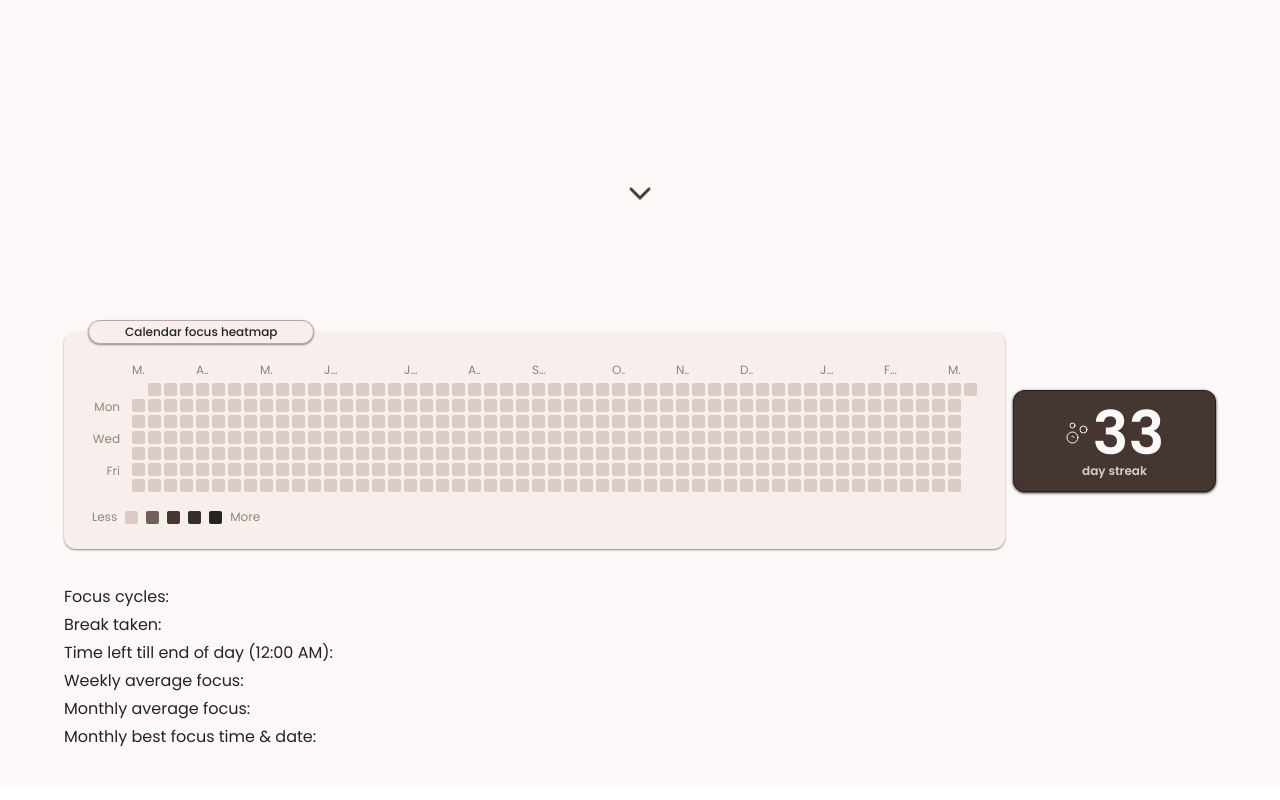
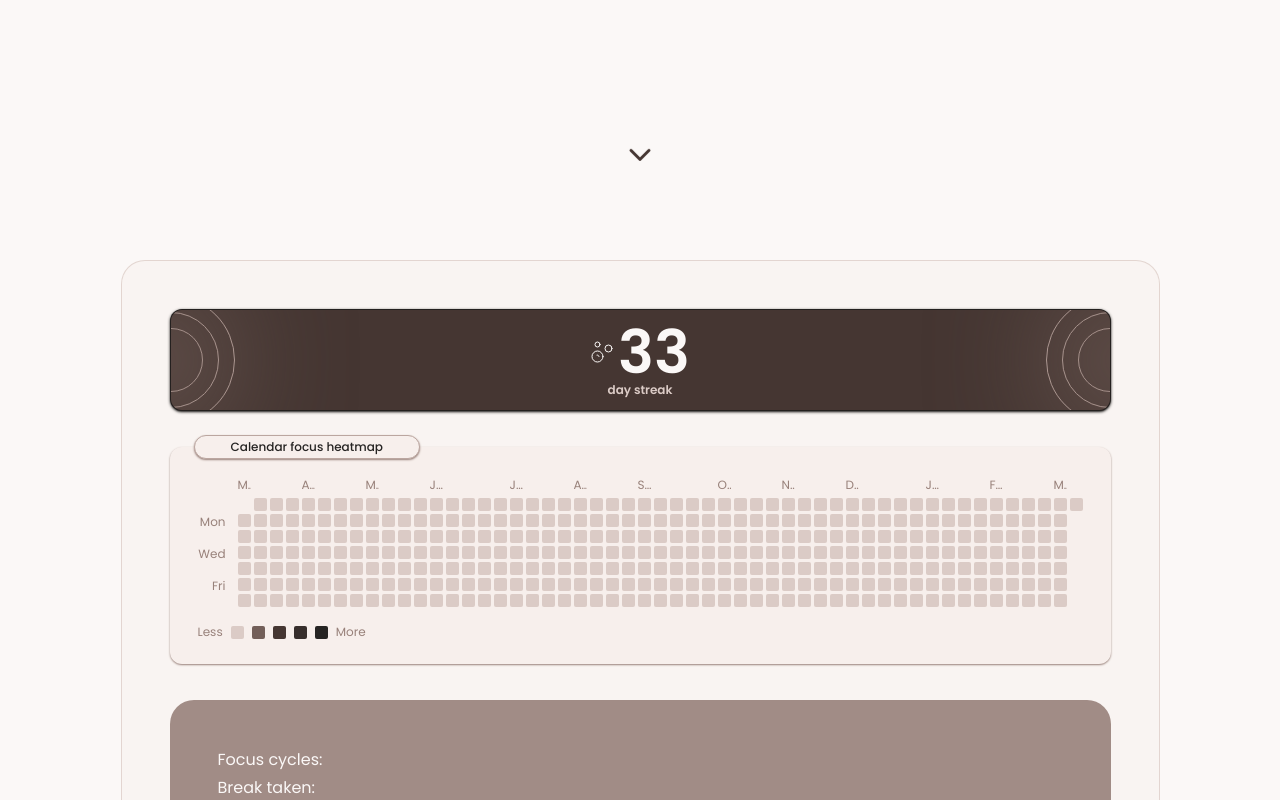
Before and after one commit to plwtx/chai.study, a React (Vite) app: page /statistics in a window 1280 px wide. Shown: the part 540-1340 px from the top of the page. Built offline with nearby package versions, Linux system fonts and the light colour scheme; a web font is replaced by a local one; what @toolwind/corner-shape would draw is missing.

Commit message:
STYLE: Daily focus page - fixes.

```diff
--- a/src/features/statistics/components/day-streak.tsx
+++ b/src/features/statistics/components/day-streak.tsx
@@ -3,9 +3,9 @@ export default function OtherStat() {
   return (
     <>
       {/* Day streak */}
-      <section className="bg-brown-600 dark:bg-dark-900/75 border-brown-900/75 shadow-brown-800 corner-scoop relative z-30 flex h-full w-full flex-col items-center justify-center overflow-clip rounded-xl border p-3 px-6 font-semibold shadow-sm dark:shadow-black">
+      <section className="bg-brown-600 group dark:bg-dark-900/75 border-brown-900/75 shadow-brown-800 corner-scoop relative z-30 flex h-full w-full flex-col items-center justify-center overflow-clip rounded-xl border p-3 px-6 font-semibold shadow-sm dark:shadow-black">
         <div className="flex w-full items-center justify-center gap-1">
-          <Bubbles className="stroke-brown-50 z-0 size-6 stroke-1" />
+          <Bubbles className="stroke-brown-50 z-0 size-6 stroke-1 transition-discrete duration-200 group-hover:size-0" />
           <span className="text-brown-50 dark:text-brown-200 z-20 text-6xl">
             33
           </span>
@@ -13,6 +13,19 @@ export default function OtherStat() {
         <span className="text-brown-200 dark:text-brown-400 z-20 text-xs">
           day streak
         </span>
+        {/* Absolutes (decoration) */}
+        <section className="border-brown-">
+          {/* Left Side */}
+          <div className="border-brown-300 dark:border-brown-100 absolute top-1/2 -left-16 size-32 -translate-y-1/2 rounded-full border transition-all delay-200 duration-300 ease-in-out group-hover:size-0" />
+          <div className="border-brown-300 dark:border-brown-100 absolute top-1/2 -left-12 size-24 -translate-y-1/2 rounded-full border transition-all delay-100 duration-300 ease-in-out group-hover:size-0" />
+          <div className="border-brown-300 dark:border-brown-100 absolute top-1/2 -left-8 size-16 -translate-y-1/2 rounded-full border transition-all duration-300 ease-in-out group-hover:size-0" />
+          <div className="border-brown-100 bg-brown-500 dark:border-brown-100 absolute top-1/2 -left-20 size-32 -translate-y-1/2 rounded-full border blur-3xl transition-all delay-300 duration-700 ease-in-out group-hover:size-0" />
+          {/* Right Side */}
+          <div className="border-brown-300 dark:border-brown-100 absolute top-1/2 -right-16 size-32 -translate-y-1/2 rounded-full border transition-all delay-200 duration-300 ease-in-out group-hover:size-0" />
+          <div className="border-brown-300 dark:border-brown-100 absolute top-1/2 -right-12 size-24 -translate-y-1/2 rounded-full border transition-all delay-100 duration-300 ease-in-out group-hover:size-0" />
+          <div className="border-brown-300 dark:border-brown-100 absolute top-1/2 -right-8 size-16 -translate-y-1/2 rounded-full border transition-all duration-300 ease-in-out group-hover:size-0" />
+          <div className="border-brown-100 bg-brown-500 dark:border-brown-100 absolute top-1/2 -right-20 size-32 -translate-y-1/2 rounded-full border blur-3xl transition-all delay-300 duration-700 ease-in-out group-hover:size-0" />
+        </section>
       </section>
     </>
   );
--- a/src/features/statistics/components/other-stats.tsx
+++ b/src/features/statistics/components/other-stats.tsx
@@ -5,7 +5,7 @@ export default function OtherStat() {
   return (
     <>
       {/* Other stats */}
-      <main className="flex flex-col gap-1">
+      <main className="bg-brown-400/90 corner-bevel text-brown-50 flex w-full flex-col gap-1 rounded-3xl p-12">
         {/* Other stats */}
         <section className="flex flex-col gap-1">
           <h6>Focus cycles:</h6>
--- a/src/features/statistics/index.tsx
+++ b/src/features/statistics/index.tsx
@@ -1,23 +1,23 @@
 import FocusHeatmap from "./components/heatmap-calendar";
 import OtherStats from "./components/other-stats";
-import DailyFocusBanner from "./components/daily-focus-page";
+import DailyFocusPage from "./components/daily-focus-page";
 import DayStreak from "./components/day-streak";
 export default function Statistics() {
   return (
     <>
-      <div className="bg-brown-50 dark:bg-dark-600 text-brown-800 dark:text-dark-100 font-poppins flex h-fit w-full items-center justify-center p-9">
-        <div className="flex h-full w-full max-w-6xl flex-col gap-9">
+      <div className="bg-brown-50 dark:bg-dark-600 text-brown-800 dark:text-dark-100 font-poppins flex h-fit w-full items-center justify-center">
+        <div className="flex h-full w-full max-w-6xl flex-col items-center justify-center">
           {/* Statistics and streak */}
           {/* <h1 className="text-3xl font-semibold">Statistics</h1> */}
           {/* General stats */}
-          <DailyFocusBanner />
-          {/* Focus heatmap */}
-          <section className="flex h-fit w-full items-center justify-between gap-2">
+          <DailyFocusPage />
+          {/* Heatmap and Other stats: */}
+          <section className="bg-brown-100/45 dark:bg-dark-900 border-brown-200/75 flex h-full w-fit flex-col items-center justify-center gap-9 rounded-t-3xl border border-b-0 p-12 dark:border-black">
+            {/* Focus heatmap */}
+            <DayStreak />
             <FocusHeatmap />
-            <DayStreak />
+            <OtherStats />
           </section>
-          {/* Other stats */}
-          <OtherStats />
         </div>
       </div>
     </>
```
